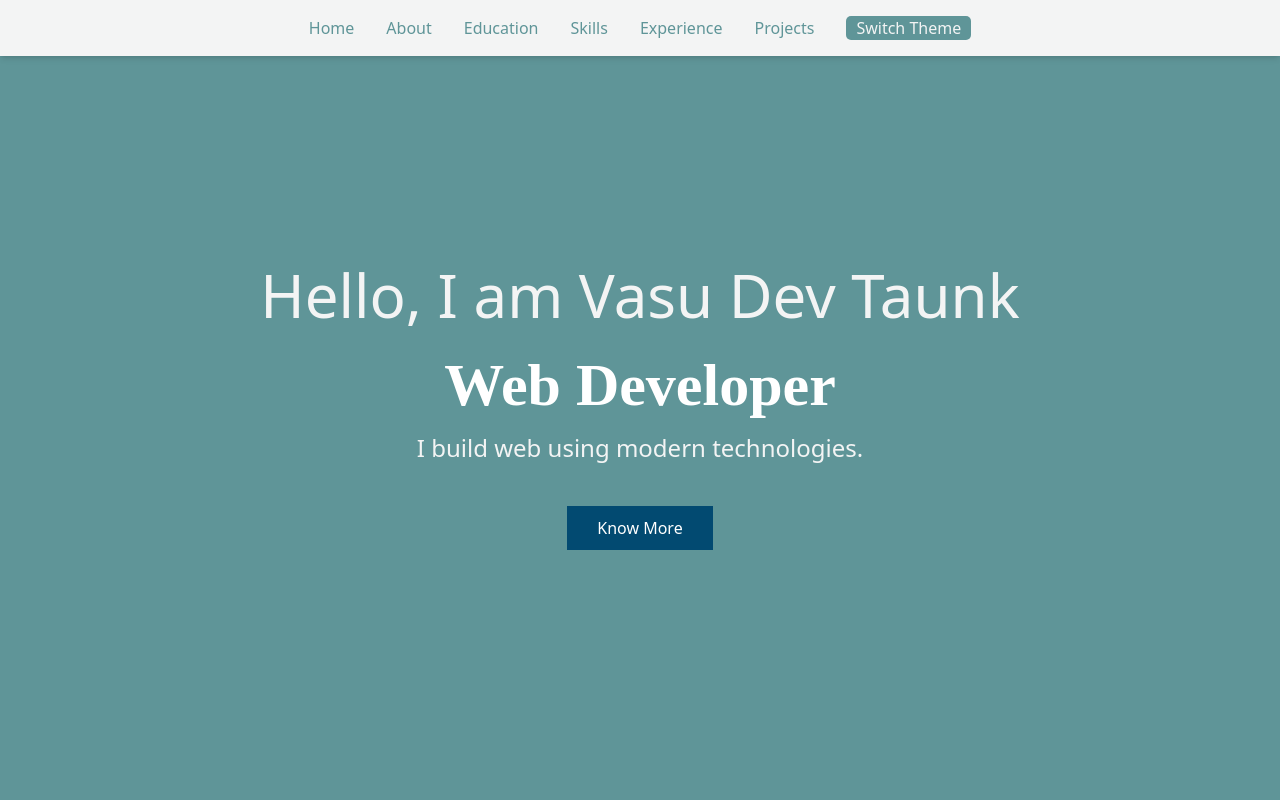
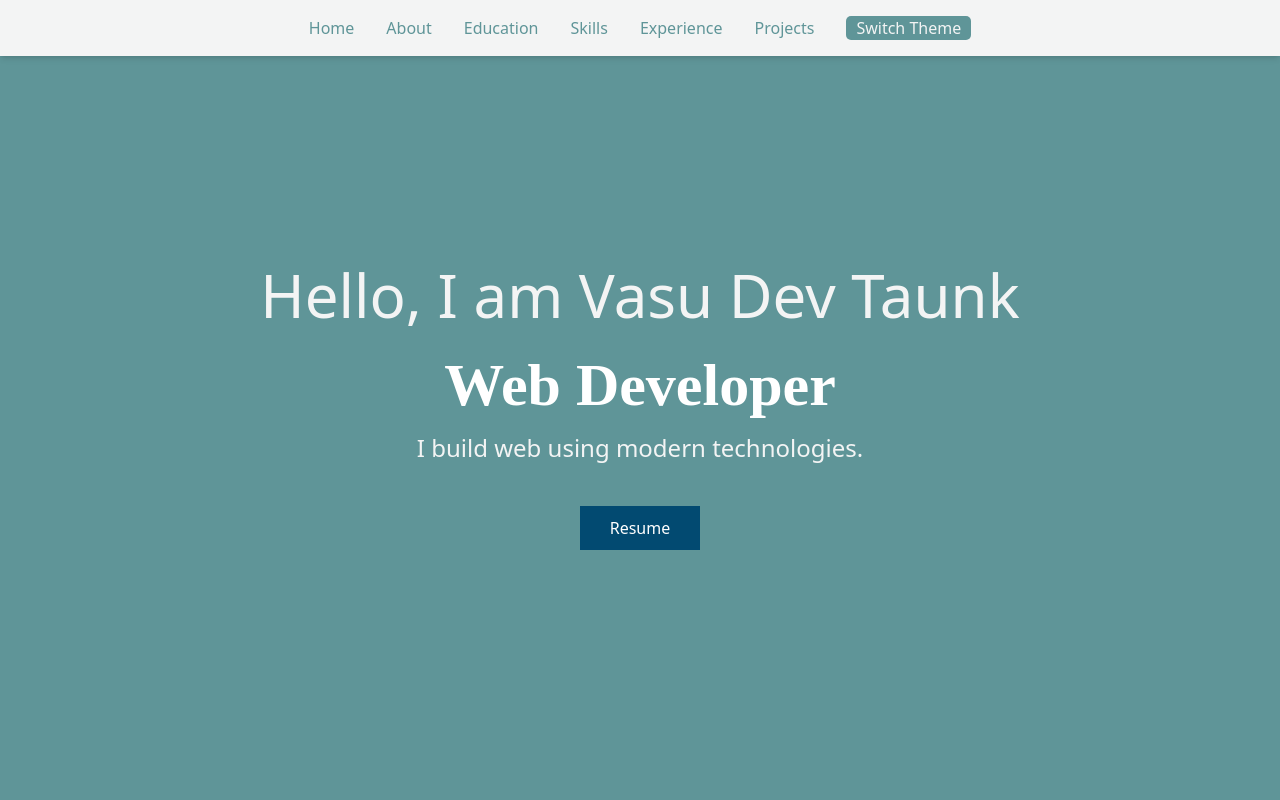
Before and after one commit to vasudevtaunk70/My-Resume, a React (Vite) app: page / in a window 1280 px wide. Shown: the top 800 px of the page. Built offline with nearby package versions, Linux system fonts and the light colour scheme.

Commit message:
Update Hero.jsx

```diff
--- a/src/component/Hero.jsx
+++ b/src/component/Hero.jsx
@@ -1,5 +1,6 @@
 import { useState , useEffect } from "react";
 import myVideo from '../assets/images/hero.mp4';
+import resumefile from '../assets/images/resume.pdf';
 export default function Hero() {
     const titles = [
             "Web Developer",
@@ -19,7 +20,9 @@ export default function Hero() {
             <h1 className="text-6xl leading-[1.5] font-500">Hello, I am Vasu Dev Taunk</h1>
             <h2 className="text-6xl leading-[1.5] font-[Bungee_Spice] font-black"><span style={{ color: "white" }}>{titles[currentIndex]}</span></h2>
             <p className="text-2xl leading-[1.5]">I build web using modern technologies.</p>
-            <button className="text-white hover:text-black bg-sky-900 p-[10px] pl-[30px] pr-[30px] mt-[40px] ...">Know More</button>
+            <a href="{resumefile}"  target="_blank">
+            <button className="text-white hover:text-black bg-sky-900 p-[10px] pl-[30px] pr-[30px] mt-[40px] ...">Resume</button>
+            </a>
       </div>
     </section>
   )
```
